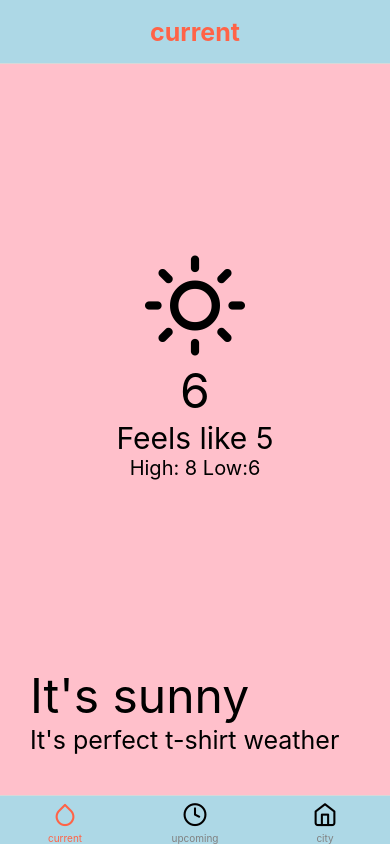
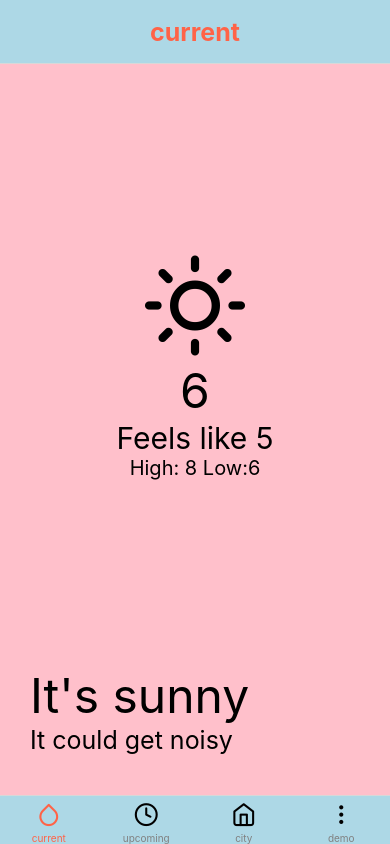
Before and after one commit to jonathan-baraza/WeatherApp, a React Native app: screen / in a window 390 px wide. Built offline with nearby package versions, Linux system fonts and the light colour scheme.

Commit message:
current weather state

```diff
--- a/src/components/Tabs.js
+++ b/src/components/Tabs.js
@@ -6,6 +6,7 @@ import { Feather } from "@expo/vector-icons";
 import CurrentWeather from "../screens/CurrentWeather";
 import UpcomingWeather from "../screens/UpcomingWeather";
 import City from "../screens/City";
+import Counter from "../demonstration/Counter";
 const Tab = createBottomTabNavigator();
 
 const Tabs = () => {
@@ -69,6 +70,19 @@ const Tabs = () => {
         name={"city"}
         component={City}
       />
+      <Tab.Screen
+        options={{
+          tabBarIcon: ({ focused }) => (
+            <Feather
+              name={"more-vertical"}
+              size={25}
+              color={focused ? "tomato" : "black"}
+            />
+          ),
+        }}
+        name={"demo"}
+        component={Counter}
+      />
     </Tab.Navigator>
   );
 };
--- a/src/screens/CurrentWeather.js
+++ b/src/screens/CurrentWeather.js
@@ -2,6 +2,7 @@ import React from "react";
 import { View, Text, SafeAreaView, StyleSheet, StatusBar } from "react-native";
 import { Feather } from "@expo/vector-icons";
 import RowText from "../components/RowText";
+import { weatherType } from "../utils/weatherType";
 const CurrentWeather = () => {
   const {
     wrapper,
@@ -32,7 +33,7 @@ const CurrentWeather = () => {
       <View style={bodyWrapper}>
         <RowText
           messageOne={"It's sunny"}
-          messageTwo={"It's perfect t-shirt weather"}
+          messageTwo={weatherType["Thunderstorm"].message}
           containerStyles={bodyWrapper}
           messageOneStyles={description}
           messageTwoStyles={message}
```
